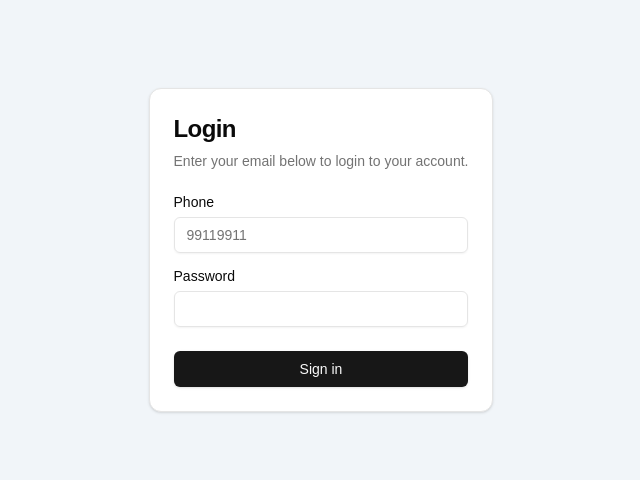
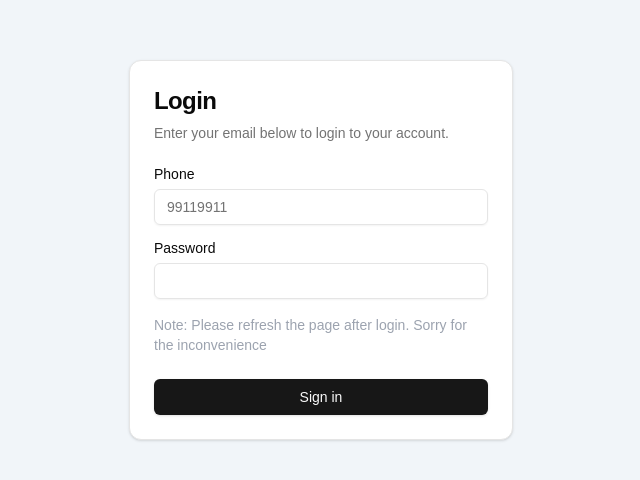
Before and after one commit to fw-amgaa/law-test, a Next.js app: page /login in a window 1280 px wide. Shown: the part 150-630 px from the top of the page, without its empty margins (319-959 px from the left). Built offline with nearby package versions, Linux system fonts and the light colour scheme.

Commit message:
Some fix

```diff
--- a/app/(auth)/login/page.tsx
+++ b/app/(auth)/login/page.tsx
@@ -25,7 +25,6 @@ export default function LoginForm() {
         const response = await login(e);
 
         if (response?.error) {
-          console.log("response", response.error);
           toast({
             title: "Error",
             variant: "destructive",
@@ -59,6 +58,11 @@ export default function LoginForm() {
             <Label htmlFor="password">Password</Label>
             <Input id="password" type="password" name="password" required />
           </div>
+
+          <p className="text-sm text-gray-400">
+            Note: Please refresh the page after login. Sorry for the
+            inconvenience
+          </p>
         </CardContent>
         <CardFooter>
           <Button type="submit" className="w-full">
--- a/app/exam/page.tsx
+++ b/app/exam/page.tsx
@@ -18,7 +18,5 @@ export default async function ExamPage({
     session.user.token
   );
 
-  console.log("questions", questions.data[0].answer_list);
-
-  return <Exam questionList={questions.data} />;
+  return <Exam questionList={questions?.data || []} />;
 }
--- a/app/exam/question.tsx
+++ b/app/exam/question.tsx
@@ -9,6 +9,7 @@ import {
 import { cn } from "@/lib/utils";
 import { useEffect, useState } from "react";
 import { IAnswer, IQuestion } from "./exam";
+import { useRouter } from "next/navigation";
 
 interface Props {
   question: IQuestion;
@@ -16,6 +17,7 @@ interface Props {
 }
 
 export default function Question({ question, onClickNext }: Props) {
+  const router = useRouter();
   const [selectedAnswer, setSelectedAnswer] = useState<IAnswer | null>(null);
   const [selectedCorrectAnswer, setSelectedCorrectAnswer] =
     useState<IAnswer | null>(null);
@@ -27,6 +29,11 @@ export default function Question({ question, onClickNext }: Props) {
     setSelectedCorrectAnswer(null);
     setSelectedWrongAnswer(null);
   }, [question]);
+
+  if (!question) {
+    router.push("/login");
+    return <div>error</div>;
+  }
 
   const onPressAnswer = (answer: IAnswer) => {
     if (selectedAnswer) return;
```
